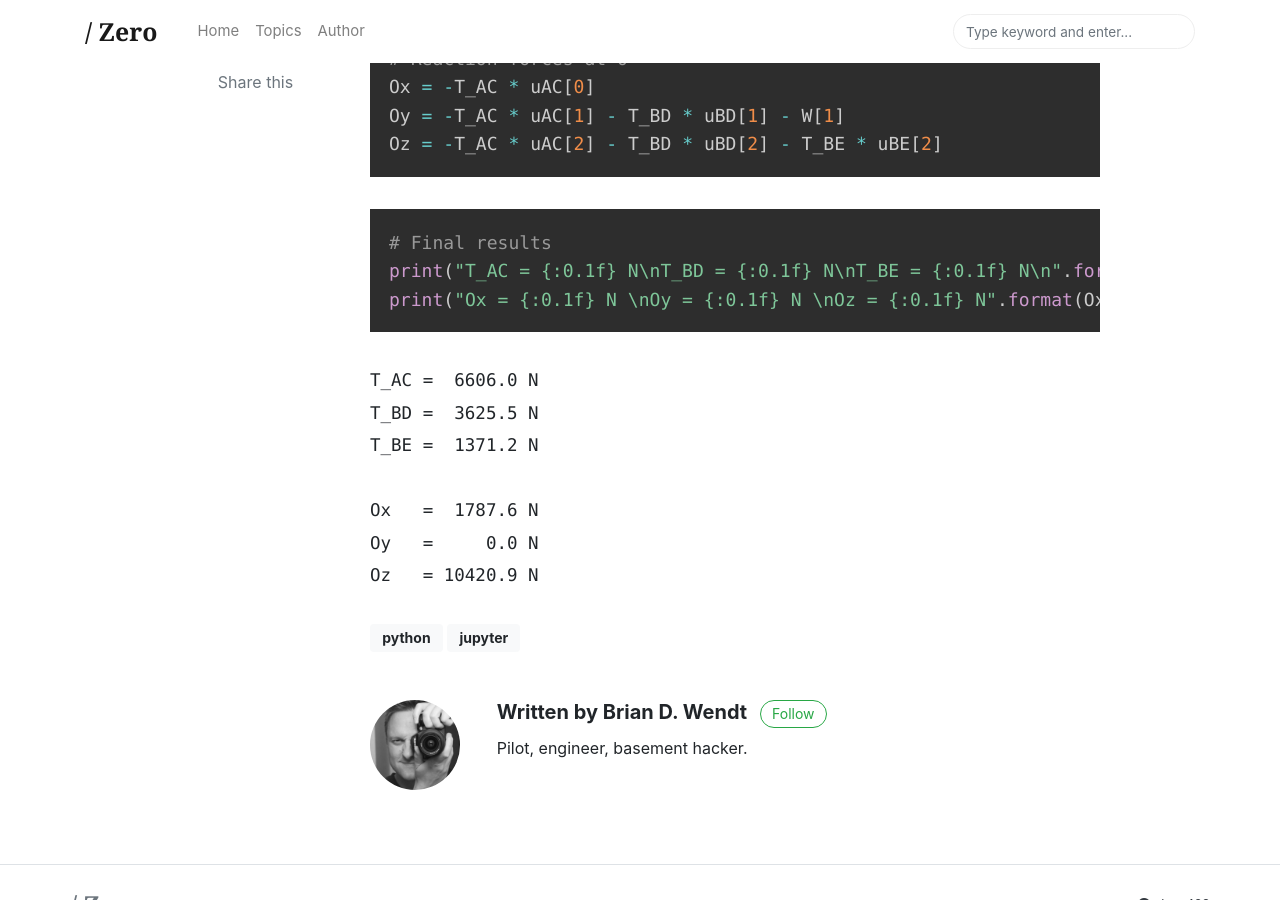
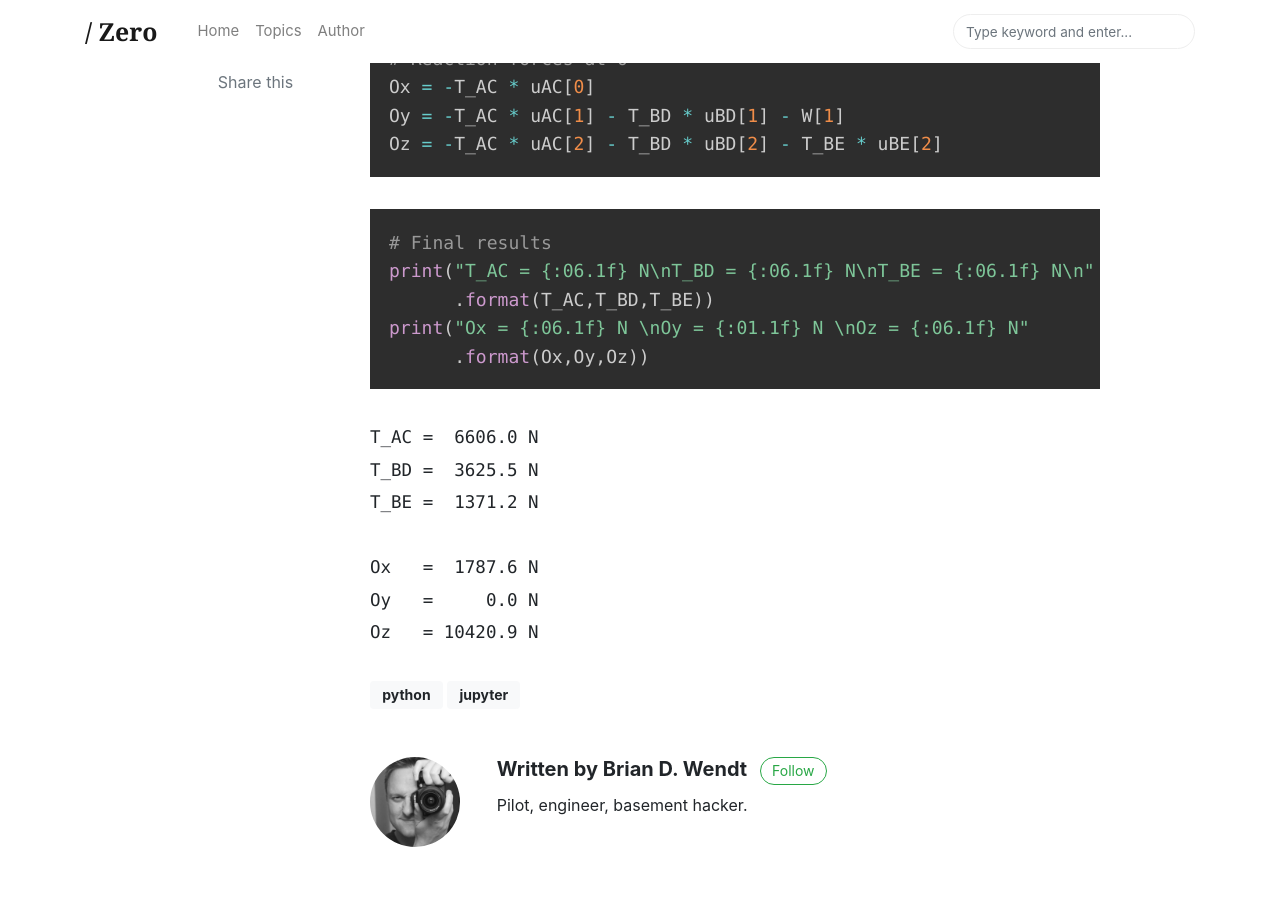
Before and after one commit to bws428/bws428.github.io, a Jekyll site: the page built from _posts/2015-12-08-3d-statics-problem.md, in a window 1280 px wide and 900 px high, scrolled down 3161 px. Built offline with Jekyll 4.4.1, drawn with Linux system fonts in a browser that asks for light colours; nearby versions of some CDN libraries; comment, search, counter and statistics services are not loaded; some of the changed lines change nothing that is shown.

Commit message:
Update post

````diff
--- a/_posts/2015-12-08-3d-statics-problem.md
+++ b/_posts/2015-12-08-3d-statics-problem.md
@@ -100,8 +100,10 @@ Oz = -T_AC * uAC[2] - T_BD * uBD[2] - T_BE * uBE[2]
 
 ```python
 # Final results
-print("T_AC = {:0.1f} N\nT_BD = {:0.1f} N\nT_BE = {:0.1f} N\n".format(T_AC,T_BD,T_BE))
-print("Ox = {:0.1f} N \nOy = {:0.1f} N \nOz = {:0.1f} N".format(Ox,Oy,Oz))
+print("T_AC = {:06.1f} N\nT_BD = {:06.1f} N\nT_BE = {:06.1f} N\n"
+      .format(T_AC,T_BD,T_BE))
+print("Ox = {:06.1f} N \nOy = {:01.1f} N \nOz = {:06.1f} N"
+      .format(Ox,Oy,Oz))
 ```
 
     T_AC =  6606.0 N
````
